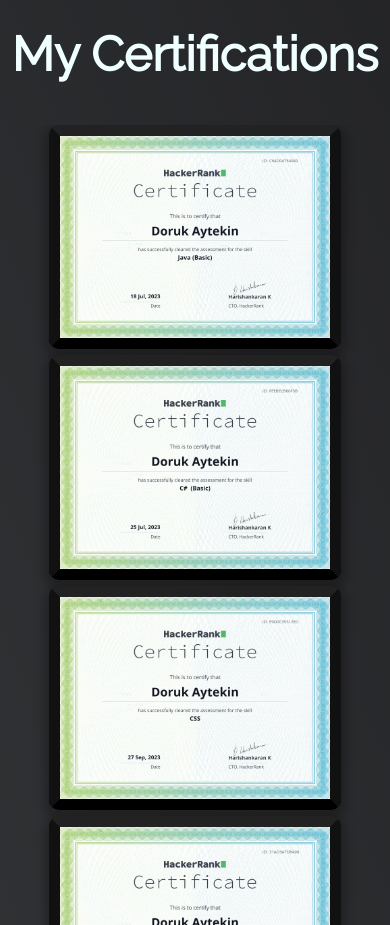
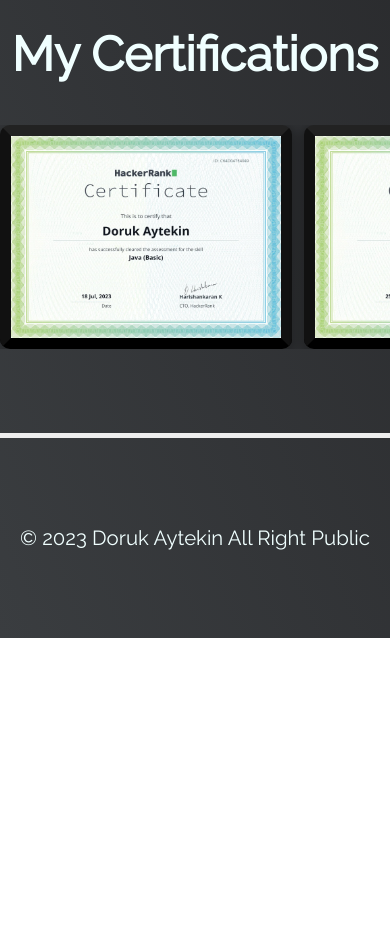
Before and after one commit to DorukAytekin07/DorukAytekin07.github.io, a React (Vite) app: page / in a window 390 px wide. Shown: the part 1980-2905 px from the top of the page. After the commit the page ends 2618 px from the top, so only its background shows below. Built offline with nearby package versions, Linux system fonts and the light colour scheme.

Commit message:
horizontal scrool for certicates section

```diff
--- a/src/App.css
+++ b/src/App.css
@@ -147,15 +147,15 @@
     filter: invert(100%) sepia(100%) saturate(0%) hue-rotate(0deg) brightness(95%) contrast(97%);
 }
 .certificates{
+    height: fit-content;
     display: flex;
     flex-wrap: wrap;
     justify-content: center;
     gap: 0.5rem;
 }
 .certificate{
-    margin: 0;
-    padding: 0;
-    width: 280px;
+    width: 300px;
+    height: fit-content;
     background-color:#fff;
     border:solid 3vmin #111;
     border-bottom-color:#000;
@@ -198,6 +198,18 @@
     }
     #work::-webkit-scrollbar {
         display: none;
+    }
+    .certificates-container{
+        display: flex;
+        flex-wrap:nowrap;
+        overflow: auto;
+    }
+    .certificate{
+        height: auto;
+    }
+    .certificates{
+        flex: 0 0 auto;
+        gap: 0.5rem;
     }
 }
 @media screen and (max-width: 580px) {
@@ -244,4 +256,10 @@
         font-weight: 600;
         font-size: 2rem;;
     }
+    .certificates{
+        gap: 1rem;
+    }
+    .certificate{
+        width: 270px;
+    }
 }
```
